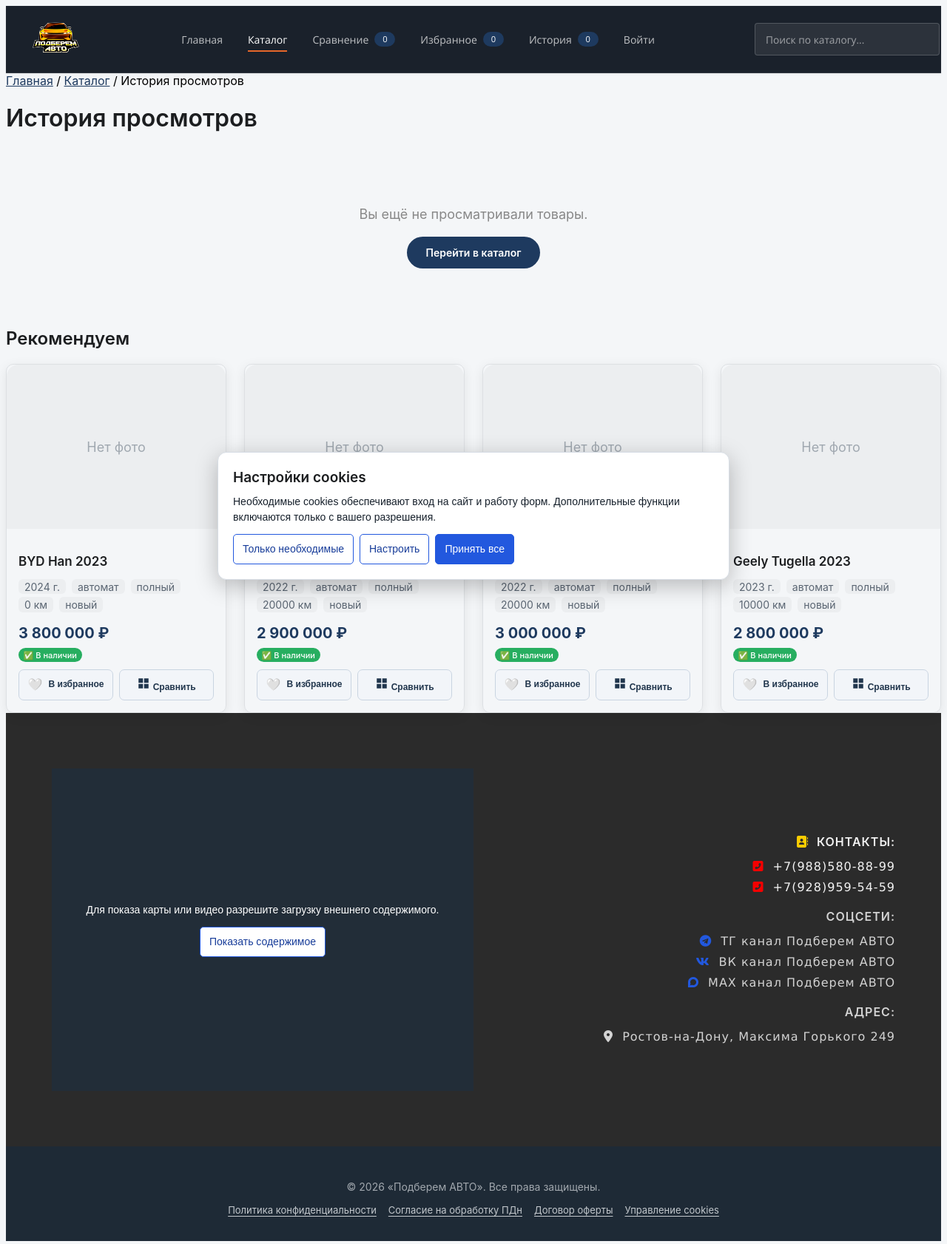
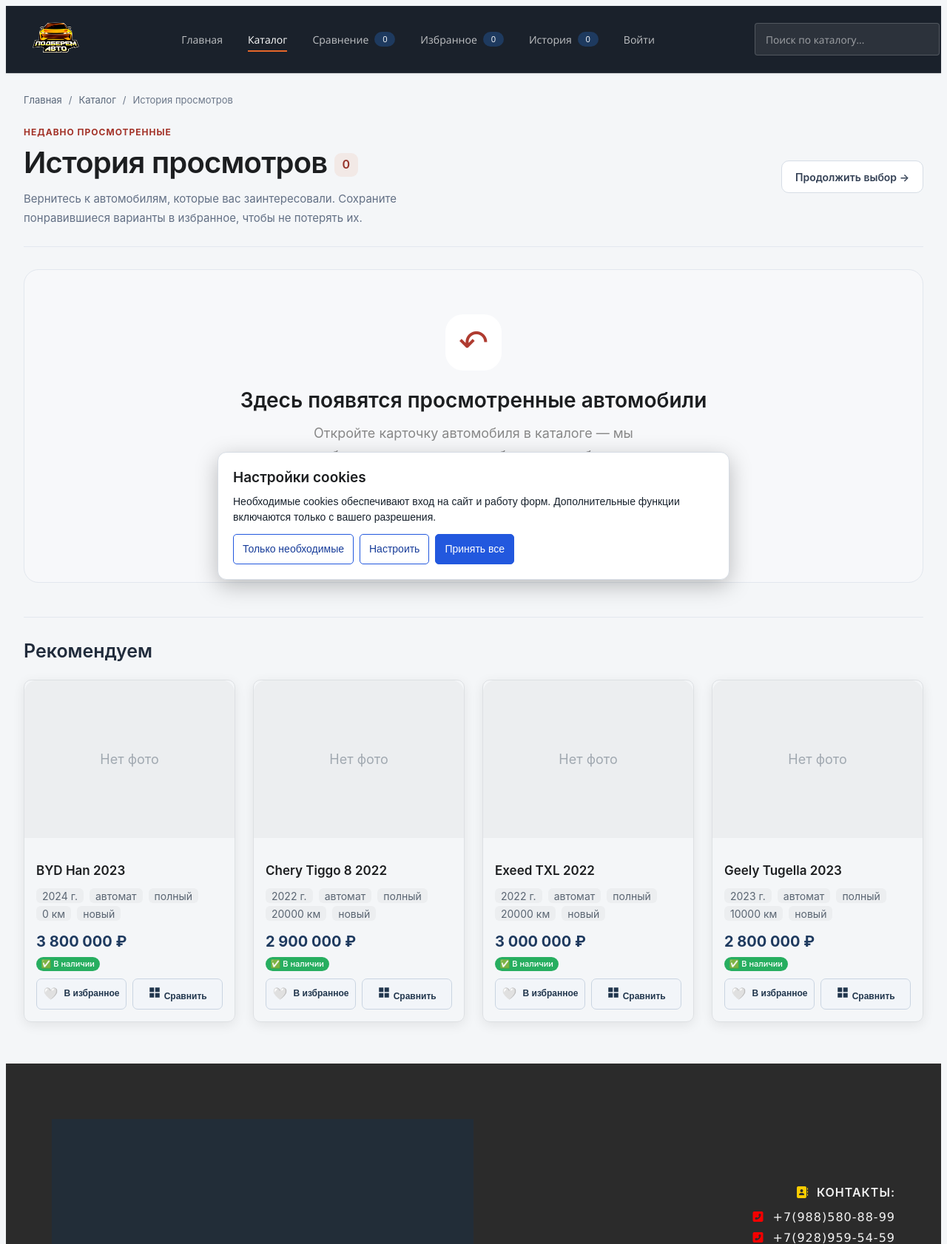
Before and after one commit to NetMann-git/django-auto-catalog-beget, a Django app: page /catalog/recently-viewed/ in a window 1280 px wide. Shown: the top 1682 px of the page at 74% size. Run offline with Django 5.2, Linux system fonts and the light colour scheme; data comes from the database, SQL or seed files in the repository; data that the repository does not hold is empty; some libraries are stand-ins or nearby versions.

Commit message:
история: оформить страницу просмотров в стиле избранного 82-34

```diff
--- a/apps/products/templates/products/recently_viewed.html
+++ b/apps/products/templates/products/recently_viewed.html
@@ -4,27 +4,36 @@
 {% load static %}
 
 {% block extra_css %}
+    {{ block.super }}
     <link rel="stylesheet" href="{% static 'products/css/catalog/catalog.css' %}">
     <link rel="stylesheet" href="{% static 'products/css/availability.css' %}">
+    <link rel="stylesheet" href="{% static 'wishlist/css/wishlist-page.css' %}">
 {% endblock %}
 
 {% block title %}История просмотров{% endblock %}
 
 {% block content %}
-<div class="container">
+<div class="container wishlist-page history-page">
     <!-- Хлебные крошки -->
-    <nav class="breadcrumbs">
+    <nav class="breadcrumbs" aria-label="Хлебные крошки">
         <a href="/">Главная</a>
         <span>/</span>
         <a href="/catalog/">Каталог</a>
         <span>/</span>
         <span>История просмотров</span>
     </nav>
-    <h1>История просмотров</h1>
+    <header class="wishlist-page__header">
+        <div>
+            <p class="wishlist-page__eyebrow">Недавно просмотренные</p>
+            <h1>История просмотров <span class="wishlist-page__count" data-recently-viewed-count>{{ products|length }}</span></h1>
+            <p class="wishlist-page__intro">Вернитесь к автомобилям, которые вас заинтересовали. Сохраните понравившиеся варианты в избранное, чтобы не потерять их.</p>
+        </div>
+        <a class="wishlist-page__catalog" href="{% url 'catalog:catalog' %}">Продолжить выбор →</a>
+    </header>
     <div id="recently-viewed-container">
         <!-- Блок с товарами -->
         <div id="recently-viewed-products" {% if not products %}style="display:none;"{% endif %}>
-            <div id="recently-viewed-grid" class="product-grid">
+            <div id="recently-viewed-grid" class="product-grid products-grid">
                 {% for product in products %}
                     <div class="product-item" data-product-id="{{ product.id }}">
                         {% include "products/_product_card.html" with product=product %}
@@ -33,16 +42,18 @@
             </div>
             <button type="button"
                     id="clear-recently-viewed-history"
-                    class="btn btn-outline"
+                    class="wishlist-page__clear"
                     data-url="{% url 'catalog:clear_recently_viewed_ajax' %}">
                 Очистить историю
             </button>
         </div>
 
         <!-- Блок с сообщением о пустой истории -->
-        <div id="empty-history-message" {% if products %}style="display:none;"{% endif %}>
-            <p>Вы ещё не просматривали товары.</p>
-            <a href="{% url 'catalog:catalog' %}" class="btn btn-primary">Перейти в каталог</a>
+        <div class="wishlist-page__empty" id="empty-history-message" {% if products %}style="display:none;"{% endif %}>
+            <div class="wishlist-page__empty-icon" aria-hidden="true">↶</div>
+            <h2>Здесь появятся просмотренные автомобили</h2>
+            <p>Откройте карточку автомобиля в каталоге — мы добавим его в историю, чтобы вы могли быстро вернуться к нему.</p>
+            <a href="{% url 'catalog:catalog' %}" class="wishlist-page__catalog wishlist-page__catalog--primary">Перейти в каталог</a>
         </div>
     </div>
 
--- a/apps/wishlist/static/wishlist/css/wishlist-page.css
+++ b/apps/wishlist/static/wishlist/css/wishlist-page.css
@@ -11,8 +11,8 @@
 .wishlist-page__intro { margin: 12px 0 0; max-width: 620px; font-size: 15px; line-height: 1.7; color: #637085; }
 .wishlist-page .wishlist-page__catalog { display: inline-flex; align-items: center; justify-content: center; min-height: 44px; flex-shrink: 0; padding: 11px 18px; border: 1px solid #d6dde6; border-radius: 10px; background: #fff; color: #344155; font-size: 14px; font-weight: 600; text-decoration: none; }
 .wishlist-page .wishlist-page__catalog:hover { background: #f4f6f9; border-color: #adb8c7; }
-.wishlist-page #wishlist-grid { display: grid; grid-template-columns: repeat(4, minmax(0, 1fr)); gap: 22px; margin: 0; }
-.wishlist-page #wishlist-grid > .product-card { min-width: 0; width: 100%; margin: 0; }
+.wishlist-page :is(#wishlist-grid, #recently-viewed-grid) { display: grid; grid-template-columns: repeat(4, minmax(0, 1fr)); gap: 22px; margin: 0; }
+.wishlist-page :is(#wishlist-grid, #recently-viewed-grid) > .product-card { min-width: 0; width: 100%; margin: 0; }
 .wishlist-page__clear { display: block; margin: 22px 0 0 auto; padding: 10px 14px; min-height: 42px; border: 1px solid #e3e7ed; border-radius: 8px; background: #fff; color: #6c4650; font-size: 13px; cursor: pointer; }
 .wishlist-page__clear:hover { border-color: #d8aaa4; color: #9b3025; background: #fff4f2; }
 .wishlist-page .wishlist-note { margin: 24px 0 0; padding: 18px 20px; border: 1px solid #e2e7ee; border-radius: 12px; background: #f5f7fa; color: #59677a; font-size: 14px; line-height: 1.7; }
@@ -27,6 +27,10 @@
 .wishlist-page .recommended-section > .container { padding: 0; max-width: none; }
 .wishlist-page .recommended-section .section-title { margin: 0 0 24px; text-align: left; font-size: 25px; color: #202b3b; }
 .wishlist-page a:focus-visible, .wishlist-page button:focus-visible { outline: 3px solid #467db4; outline-offset: 3px; }
-@media (max-width: 1100px) { .wishlist-page #wishlist-grid { grid-template-columns: repeat(3, minmax(0, 1fr)); } }
-@media (max-width: 850px) { .wishlist-page__header { align-items: flex-start; flex-direction: column; gap: 18px; } .wishlist-page #wishlist-grid { grid-template-columns: repeat(2, minmax(0, 1fr)); gap: 16px; } }
-@media (max-width: 540px) { .wishlist-page { padding: 20px 16px 36px; } .wishlist-page #wishlist-grid { grid-template-columns: minmax(0, 1fr); } .wishlist-page__empty { padding: 36px 20px; } .wishlist-page__clear { margin-left: 0; } }
+@media (max-width: 1100px) { .wishlist-page :is(#wishlist-grid, #recently-viewed-grid) { grid-template-columns: repeat(3, minmax(0, 1fr)); } }
+@media (max-width: 850px) { .wishlist-page__header { align-items: flex-start; flex-direction: column; gap: 18px; } .wishlist-page :is(#wishlist-grid, #recently-viewed-grid) { grid-template-columns: repeat(2, minmax(0, 1fr)); gap: 16px; } }
+@media (max-width: 540px) { .wishlist-page { padding: 20px 16px 36px; } .wishlist-page :is(#wishlist-grid, #recently-viewed-grid) { grid-template-columns: minmax(0, 1fr); } .wishlist-page__empty { padding: 36px 20px; } .wishlist-page__clear { margin-left: 0; } }
+
+/* History shares the same collection layout; retain its existing card wrappers. */
+.history-page #recently-viewed-grid > .product-item { min-width: 0; display: flex; }
+.history-page #recently-viewed-grid > .product-item > .product-card { width: 100%; min-width: 0; margin: 0; }
```
